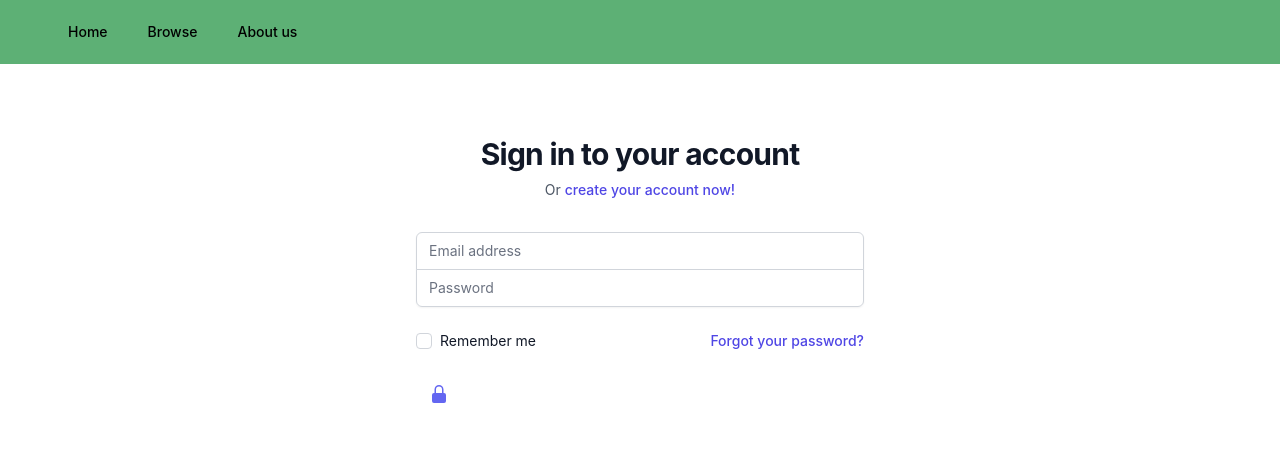
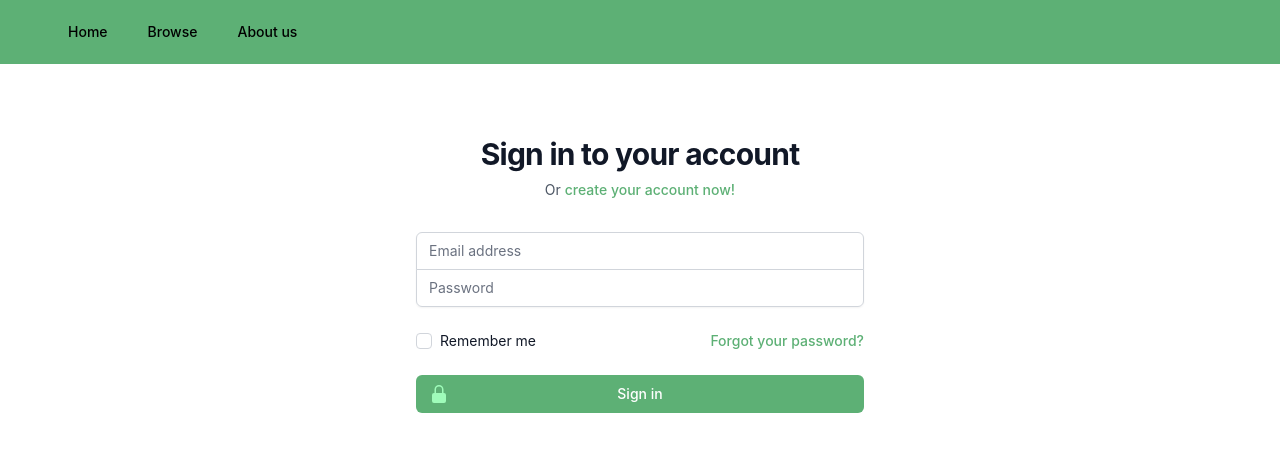
Before and after one commit to NotFastJustFurious/frontend, a React (Create React App) app: page /login in a window 1280 px wide. Shown: the top 452 px of the page. Built offline with nearby package versions, Linux system fonts and the light colour scheme.

Commit message:
fix login page colour

```diff
--- a/src/page/login/Login.js
+++ b/src/page/login/Login.js
@@ -32,7 +32,7 @@ export default function Login() {
                         </h2>
                         <p className="mt-2 text-center text-sm text-gray-600">
                             Or{' '}
-                            <a href="/register" className="font-medium text-indigo-600 hover:text-indigo-500">
+                            <a href="/register" className="font-medium text-furious-green hover:text-indigo-500">
                                 create your account now!
                             </a>
                         </p>
@@ -76,7 +76,7 @@ export default function Login() {
                                     id="remember-me"
                                     name="remember-me"
                                     type="checkbox"
-                                    className="h-4 w-4 rounded border-gray-300 text-indigo-600 focus:ring-indigo-500"
+                                    className="h-4 w-4 rounded border-gray-300 text-furious-green focus:ring-indigo-500"
                                 />
                                 <label htmlFor="remember-me" className="ml-2 block text-sm text-gray-900">
                                     Remember me
@@ -84,7 +84,7 @@ export default function Login() {
                             </div>
 
                             <div className="text-sm">
-                                <a href="#" className="font-medium text-indigo-600 hover:text-indigo-500">
+                                <a href="#" className="font-medium text-furious-green hover:text-indigo-500">
                                     Forgot your password?
                                 </a>
                             </div>
@@ -93,11 +93,12 @@ export default function Login() {
                         <div>
                             <button
                                 type="button"
-                                className="group relative flex w-full justify-center rounded-md border border-transparent bg--600 py-2 px-4 text-sm font-medium text-white hover:bg-indigo-00 focus:outline-none focus:ring-2 focus:ring-indigo-500 focus:ring-offset-2"
+                                className="group relative flex w-full justify-center rounded-md border border-transparent bg-furious-green py-2 px-4 text-sm font-medium text-white hover:bg-indigo-700 focus:outline-none focus:ring-2 focus:ring-indigo-500 focus:ring-offset-2"
                                 onClick={onSubmit}
                             >
                 <span className="absolute inset-y-0 left-0 flex items-center pl-3">
-                  <LockClosedIcon className="h-5 w-5 text-indigo-500 group-hover:text-indigo-400" aria-hidden="true"/>
+                  <LockClosedIcon className="h-5 w-5 text-furious-green-3 group-hover:text-indigo-400"
+                                  aria-hidden="true"/>
                 </span>
                                 Sign in
                             </button>
```
